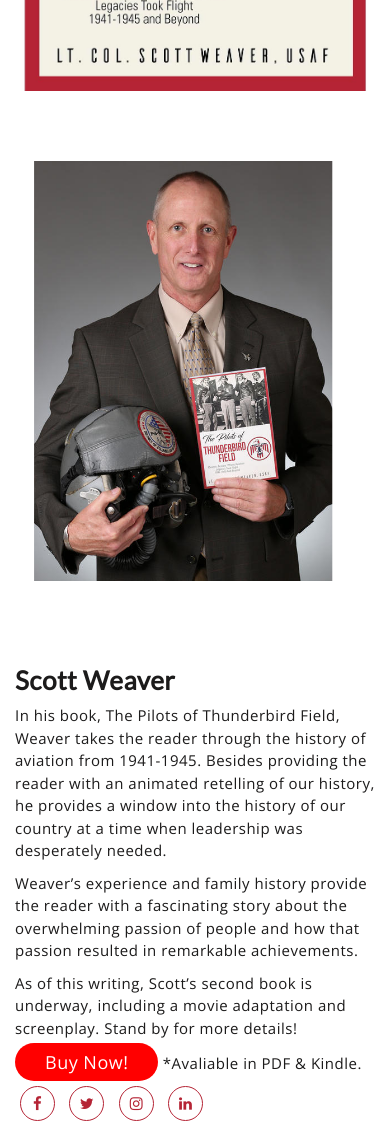
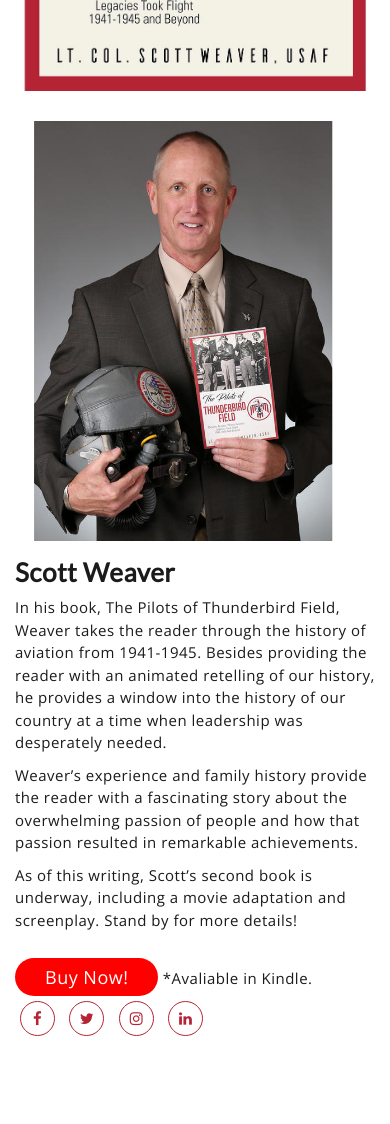
Before and after one commit to muhammad-usama-akhtar/scottweaver.github.io, a plain HTML site: page index.html in a window 390 px wide. Shown: the part 4660-5784 px from the top of the page. Drawn offline with nearby package versions, Linux system fonts and the light colour scheme; grey boxes are pictures that could not be loaded.

Commit message:
Update index.html

```diff
--- a/index.html
+++ b/index.html
@@ -292,7 +292,7 @@
       }
 
       .image-cropper img {
-        margin: 100px auto; /* Center the image horizontally */
+        margin: 60px auto; /* Center the image horizontally */
 
 		  transform: scale(1.4) translateX(+18%); /* Adjust the scale for smaller screens and center the image */
       }
@@ -329,7 +329,7 @@
     .bookh3  {
 
 
-    margin-bottom: 60%;
+    margin-bottom: 30%;
 
 
 			/*Adjust the value for the desired size */
@@ -342,9 +342,10 @@
 <p class="bookp">In his book, The Pilots of Thunderbird Field, Weaver takes the reader through the history of aviation from 1941-1945. Besides providing the reader with an animated retelling of our history, he provides a window into the history of our country at a time when leadership was desperately needed.&nbsp;</p>
 										  <p class="bookp">Weaver’s experience and family history provide the reader with a fascinating story about the overwhelming passion of people and how that passion resulted in remarkable achievements.&nbsp;</p>
 										  <p >As of this writing, Scott’s second book is underway, including a movie adaptation and screenplay. Stand by for more details!</p>
-
+                                        <br>
 										<a href="https://www.amazon.com/Pilots-Thunderbird-Field-Aviation-1941-1945-ebook/dp/B06Y1899S6" class="mu-primary-btn2">Buy Now!</a>
-                                             <span>*Avaliable in PDF &amp; Kindle.</span>
+                                             <span>*Avaliable in Kindle.</span>
+										<br>
 <p></p>
 										<div class="mu-social-media" style="color:#b52435;">
 					<a style="color:#b52435; border-color: #b52435" href="https://www.facebook.com/scott.weaver.948"><i class="fa fa-facebook"></i></a>
```
